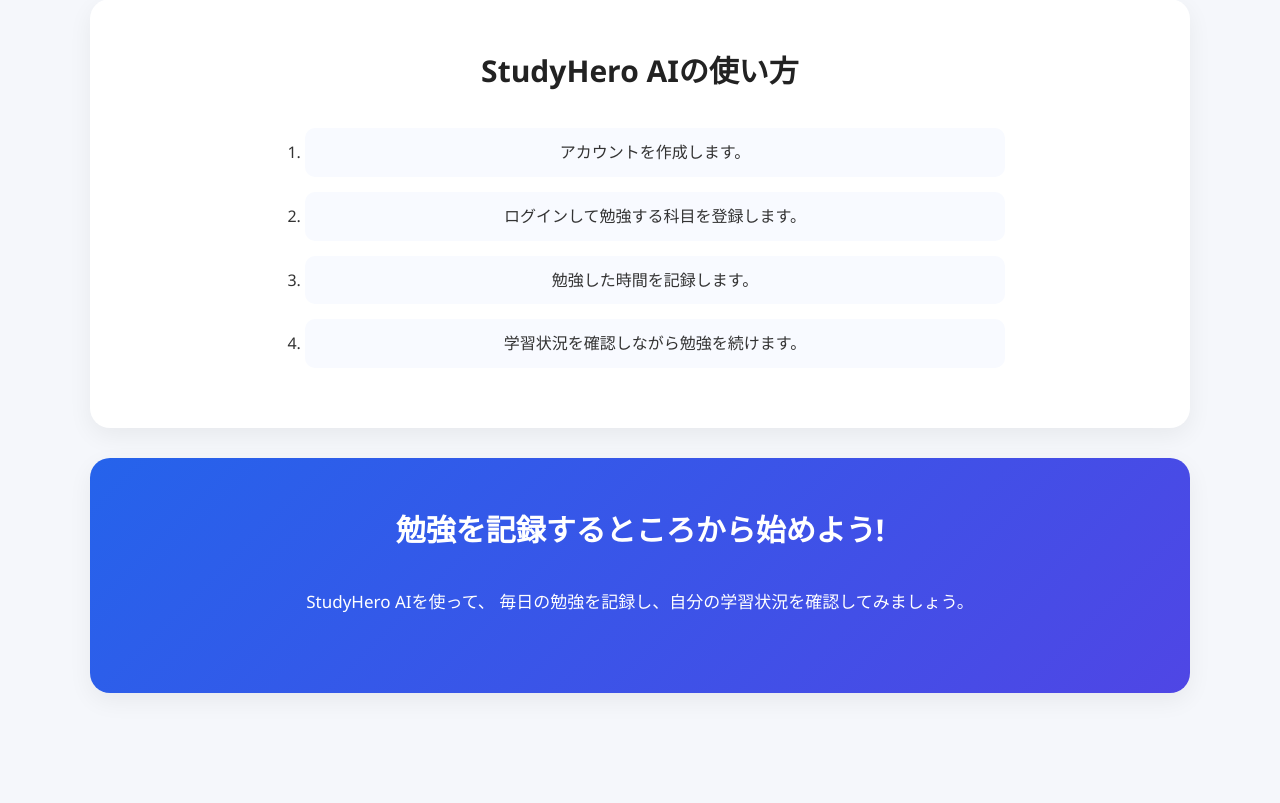
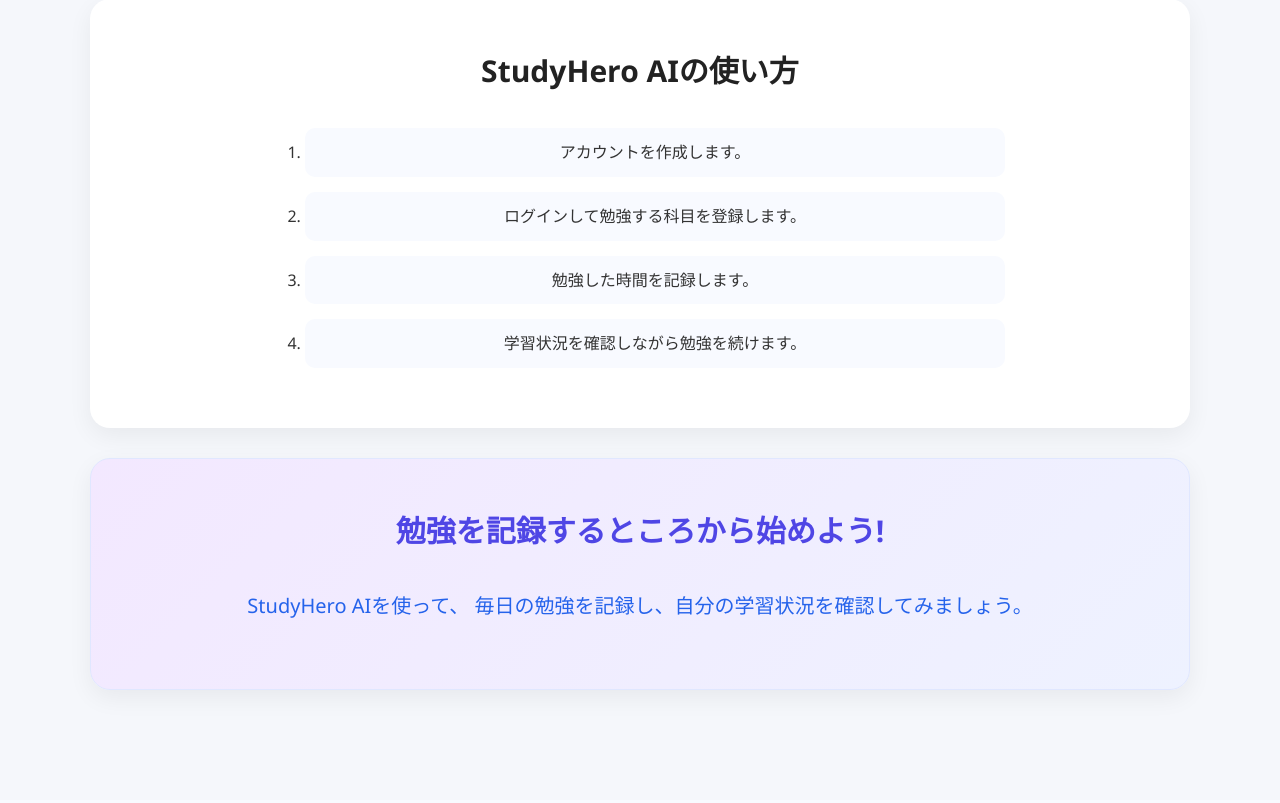
Before and after one commit to hasegawa-div/studyhero-ai, a Flask app: page / in a window 1280 px wide. Shown: the part 1364-2167 px from the top of the page. After the commit the page ends 2059 px from the top, so only its background shows below. Run offline with Flask 3, Linux system fonts and the light colour scheme.

Commit message:
Improve css

```diff
--- a/static/css/style.css
+++ b/static/css/style.css
@@ -633,17 +633,18 @@ main > section:nth-child(3) li {
 /* 最後のCTA */
 main > section:last-child {
     text-align: center;
-    background: linear-gradient(135deg, #2563eb, #4f46e5);
-    color: white;
+    background: linear-gradient(135deg, #f3e8ff, #eef2ff);
+    color: #333;
+    border: 1px solid #e0e7ff;
 }
 
+
 main > section:last-child h2 {
-    color: white;
+    color: #4f46e5;
 }
 
 main > section:last-child p {
-    font-size: 17px;
-    margin-bottom: 30px;
+    color: #2563eb;
 }
 
 /* ボタン */
@@ -671,12 +672,12 @@ main button:hover {
 
 /* 最後のセクションのボタン */
 main > section:last-child button {
-    background: white;
-    color: #2563eb;
+    background: #2563eb;
+    color: white;
 }
 
 main > section:last-child button:hover {
-    background: #f1f5ff;
+    background: #1d4ed8;
 }
 
 /* スマホ対応 */
```
